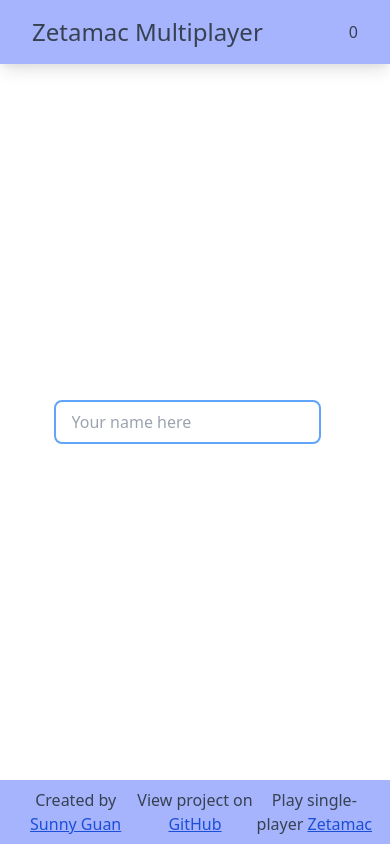
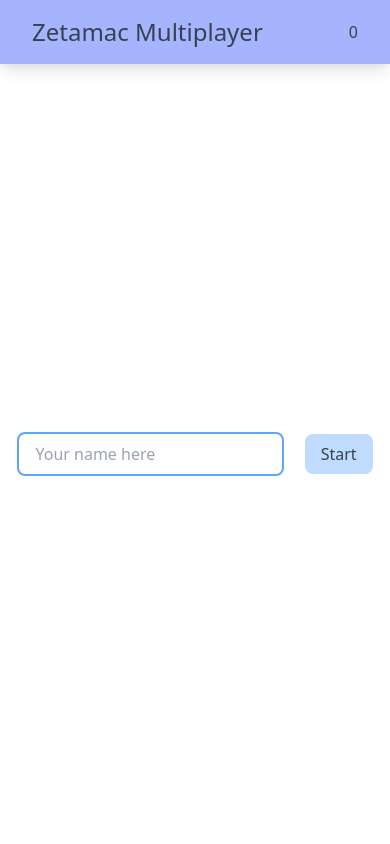
Before and after one commit to sunnyguan/zetamac-multiplayer, a website: page public/index.html in a window 390 px wide. Drawn offline with nearby package versions, Linux system fonts and the light colour scheme; no server answers.

Commit message:
add start button, mobile support, and hidden opponent's inputs

```diff
--- a/public/game.js
+++ b/public/game.js
@@ -302,7 +302,7 @@ socket.on("update positions", function(data) {
             }
         } else {
             if (key === opponentId) {
-                textbox2.value = players[key].text;
+                textbox2.value = "*".repeat((players[key].text).length);
                 question2.textContent = players[key].question;
                 score2.textContent = players[key].score;
                 addPoint(1, players[key].score);
--- a/public/index.html
+++ b/public/index.html
@@ -36,6 +36,9 @@
               class="border-blue-400 mr-4 py-2 px-4 bg-white rounded-lg placeholder-gray-400 text-gray-900 focus:outline-none border-2 focus:border-blue-600"
               placeholder="Your name here"
             />
+            <button class="bg-blue-200 px-4 py-2 rounded-lg hover:bg-blue-300 " onclick="startConnection()">
+              Start
+            </button>
           </div>
         </div>
         <div>
@@ -88,7 +91,7 @@
         </div>
       </div>
     </div>
-    <div class="bg-indigo-300 w-full px-4 py-2 text-center grid grid-cols-3">
+    <div class="bg-indigo-300 w-full px-4 py-2 text-center grid-cols-3 hidden md:grid">
       <div>
         Created by
         <a href="https://www.linkedin.com/in/sunny-guan/" target="_blank" class="underline text-blue-700">Sunny Guan</a>
```
